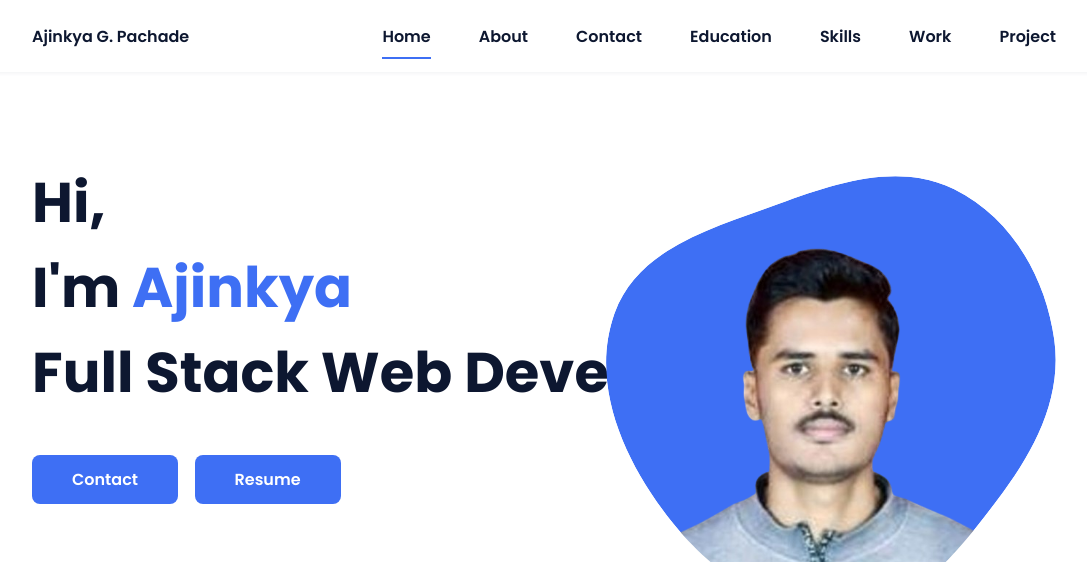
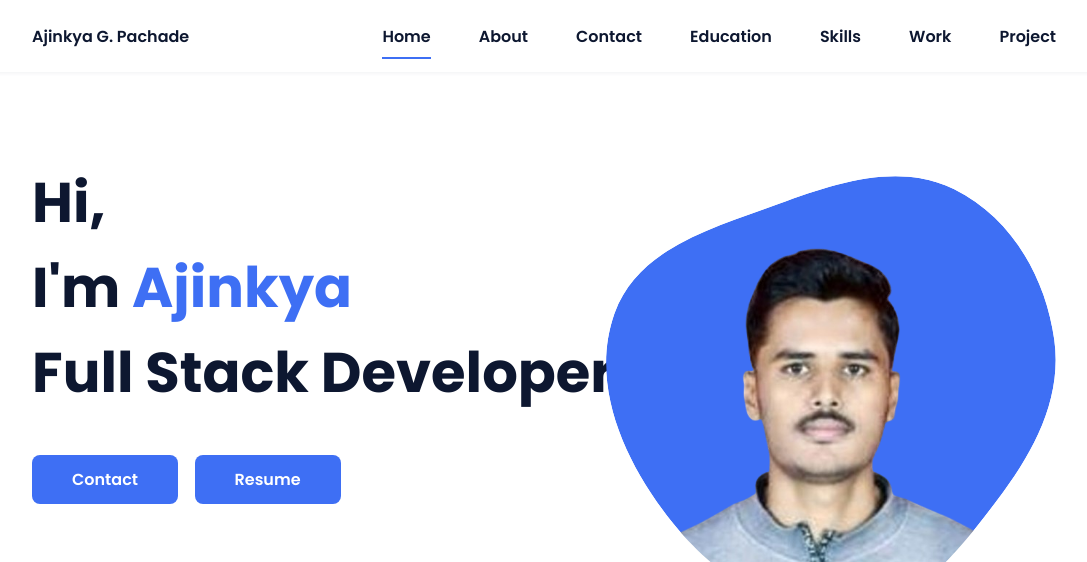
Before and after one commit to AjinkyaPachade/Portfolio, a plain HTML site: page index.html in a window 1280 px wide. Shown: the top 562 px of the page, without its empty margins (96-1183 px from the left). Drawn offline with nearby package versions, Linux system fonts and the light colour scheme.

Commit message:
Update index.html

```diff
--- a/index.html
+++ b/index.html
@@ -44,7 +44,7 @@
         <!--===== HOME =====-->
         <section class="home bd-grid" id="home">
             <div class="home__data">
-                <h1 class="home__title">Hi,<br>I'm <span class="home__title-color">Ajinkya</span><br>Full Stack Web Developer</h1>
+                <h1 class="home__title">Hi,<br>I'm <span class="home__title-color">Ajinkya</span><br>Full Stack Developer</h1>
 
                 <a href="#contact" class="button">Contact</a> &ensp;
                 <a href="https://drive.google.com/file/d/18FNpAypcVogEzfSY3K5AgA-TT53K9pQ7/view?usp=sharing" class="button">Resume</a>
```
